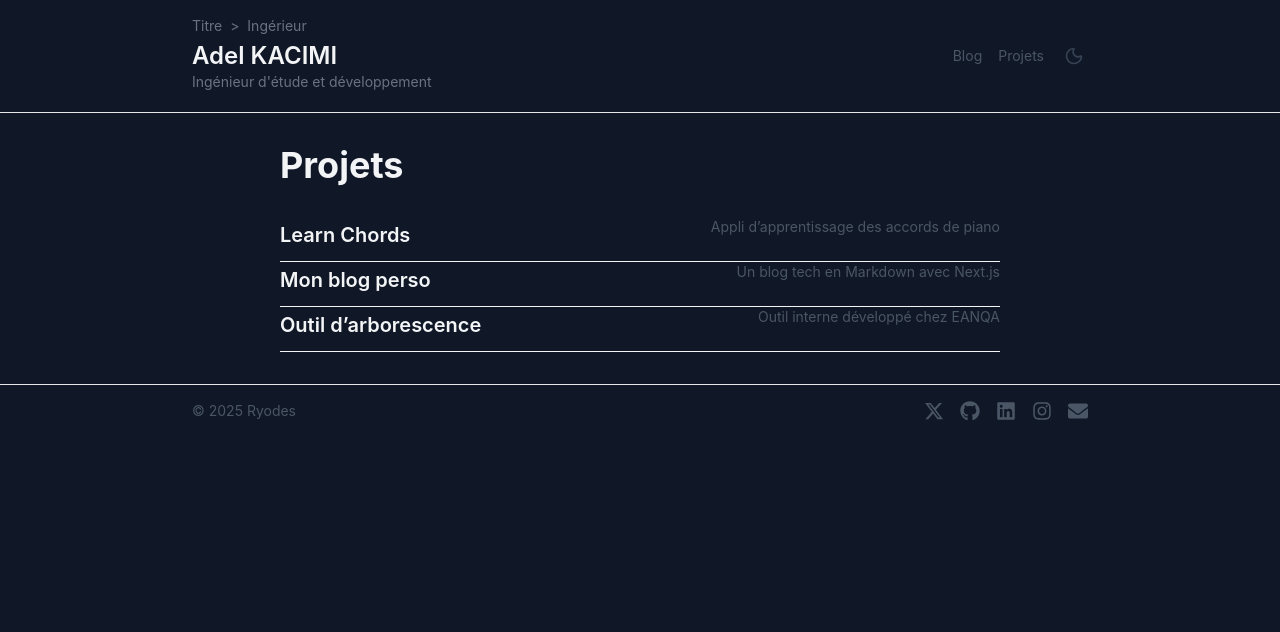
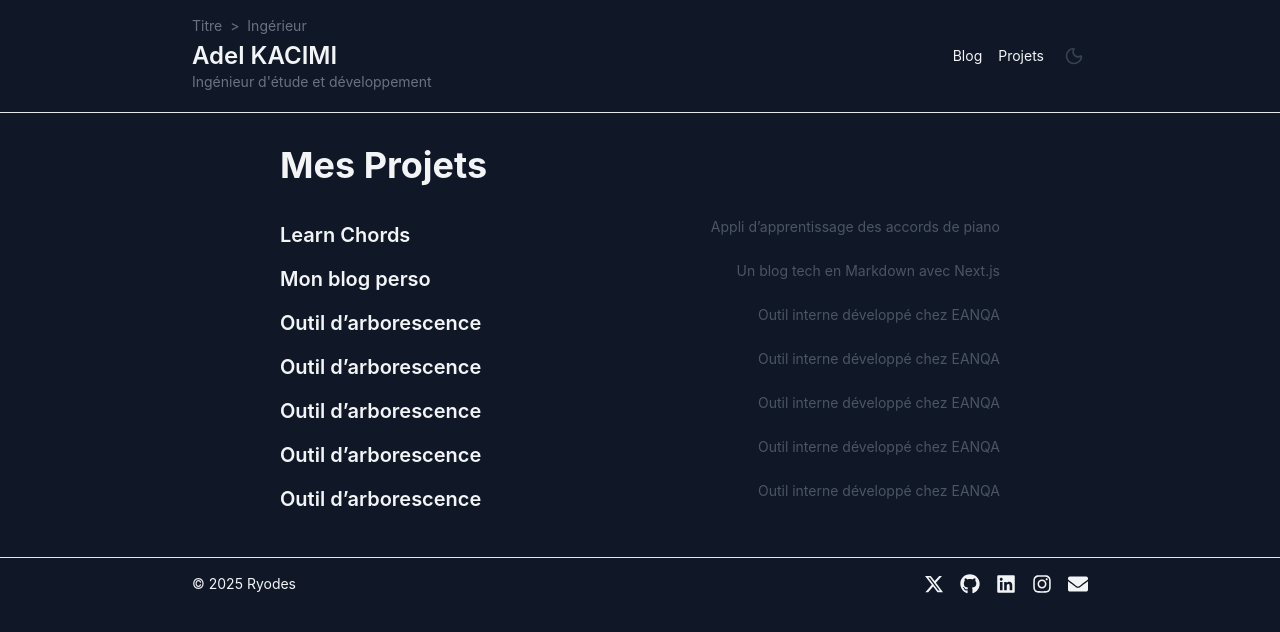
Before and after one commit to ryodes/portfolio-nextjs, a Next.js app: page /projets in a window 1280 px wide. Shown: the top 632 px of the page. Built offline with nearby package versions, Linux system fonts and the light colour scheme.

Commit message:
blog done, miss organization

```diff
--- a/src/app/projets/[slug]/page.tsx
+++ b/src/app/projets/[slug]/page.tsx
@@ -1,22 +1,38 @@
+import { projets } from "@/lib/projets";
+import { notFound } from "next/navigation";
+
 interface ProjetDetailProps {
-  params: { slug: string };
+  params: {
+    slug: string;
+  };
 }
 
-export default function ProjetDetailPage({ params }: ProjetDetailProps) {
-  const { slug } = params;
+export default async function ProjetDetailPage({ params }: ProjetDetailProps) {
+  const { slug } = await params;
 
-  // En vrai, tu peux fetcher une vraie source ou importer un objet local
+  const projet = projets.find((p) => p.slug === slug);
+
+  if (!projet) {
+    return notFound();
+  }
+
   return (
     <main className="max-w-3xl mx-auto px-6 py-8">
-      <h1 className="text-3xl font-bold mb-4">Détails du projet : {slug}</h1>
-      <p className="mb-4 text-gray-700">
-        Ici tu peux ajouter une description détaillée du projet, des captures
-        d’écran, des liens, etc.
-      </p>
-
-      <p className="text-sm text-blue-600 underline cursor-pointer">
-        🔗 Lien vers le projet (externe)
-      </p>
+      <h1 className="text-3xl font-bold mb-4">{projet.nom}</h1>
+      <p className="mb-4">{projet.content}</p>
+      {/* {projet.images.map((img, idx) => (
+        <img key={idx} src={img} alt="" className="mb-4 rounded shadow" />
+      ))} */}
+      {projet.link && (
+        <a
+          href={projet.link}
+          target="_blank"
+          rel="noopener noreferrer"
+          className="text-blue-600 underline"
+        >
+          Voir le projet en ligne
+        </a>
+      )}
     </main>
   );
 }
--- a/src/app/projets/page.tsx
+++ b/src/app/projets/page.tsx
@@ -1,32 +1,15 @@
+import { projets } from "@/lib/projets";
 import Link from "next/link";
-
-const projets = [
-  {
-    slug: "site-piano",
-    nom: "Learn Chords",
-    description: "Appli d’apprentissage des accords de piano",
-  },
-  {
-    slug: "blog-dev",
-    nom: "Mon blog perso",
-    description: "Un blog tech en Markdown avec Next.js",
-  },
-  {
-    slug: "arborescence-eanqa",
-    nom: "Outil d’arborescence",
-    description: "Outil interne développé chez EANQA",
-  },
-];
 
 export default function ProjetsPage() {
   return (
     <main className="max-w-3xl mx-auto px-6 py-8">
-      <h1 className="text-4xl font-bold mb-8">Projets</h1>
+      <h1 className="text-4xl font-bold mb-8">Mes Projets</h1>
 
       <div className="space-y-6">
         {projets.map((projet) => (
           <Link key={projet.slug} href={`/projets/${projet.slug}`}>
-            <div className="flex justify-between items-center border-b pb-2 hover:opacity-80 cursor-pointer">
+            <div className="flex justify-between items-center pb-2 hover:opacity-80 cursor-pointer">
               <h2 className="text-xl font-semibold">{projet.nom}</h2>
               <p className="text-sm text-gray-600">{projet.description}</p>
             </div>
--- a/src/components/Footer.tsx
+++ b/src/components/Footer.tsx
@@ -8,7 +8,7 @@ export default function Footer() {
 
   return (
     <footer className="w-full border-t border-gray-200 dark:border-gray-700 px-6 py-4">
-      <div className="max-w-4xl mx-auto flex justify-between items-center text-sm text-gray-600 dark:text-gray-400">
+      <div className="max-w-4xl mx-auto flex justify-between items-center text-sm">
         <div>© {year} Ryodes</div>
 
         <div className="flex space-x-4 text-xl">
--- a/src/components/Navbar.tsx
+++ b/src/components/Navbar.tsx
@@ -46,22 +46,16 @@ export default function Navbar() {
         </div>
 
         <div className="flex items-center space-x-4">
-          <Link
-            href="/blog"
-            className="text-sm text-gray-600 dark:text-gray-300 hover:underline"
-          >
+          <Link href="/blog" className="text-sm hover:underline">
             Blog
           </Link>
-          <Link
-            href="/projets"
-            className="text-sm text-gray-600 dark:text-gray-300 hover:underline"
-          >
+          <Link href="/projets" className="text-sm hover:underline">
             Projets
           </Link>
           <button
             onClick={toggleTheme}
             aria-label="Switch theme"
-            className="p-1 rounded hover:bg-gray-100 dark:hover:bg-gray-800"
+            className="p-1 rounded dark:hover:bg-gray-500"
           >
             {theme === "dark" ? (
               <Sun className="w-5 h-5 text-yellow-400" />
--- /dev/null
+++ b/src/lib/projets.ts
@@ -0,0 +1,56 @@
+export const projets = [
+  {
+    slug: "site-piano",
+    nom: "Learn Chords",
+    description: "Appli d’apprentissage des accords de piano",
+    content: `Un projet perso dont je suis assez fier, c’est un site web que j’ai créé pour apprendre les accords de piano en temps réel : learn-chords.netlify.app. L’idée m’est venue en apprenant le piano moi-même — je cherchais un outil simple qui détecte les notes jouées sur un clavier MIDI et affiche l’accord correspondant.
+J’ai développé l’application en JavaScript en m’appuyant sur l’API WebMIDI. Pour accélérer le développement, j’ai analysé et adapté un projet open source existant, ce qui m’a permis d’approfondir ma compréhension d’un code que je n’avais pas écrit, de l’améliorer et de le transformer selon mes besoins. Ça a renforcé ma capacité à lire, interpréter et restructurer du code tiers de manière efficace.
+Ce projet m’a aussi permis de mettre en pratique mes compétences front-end, la gestion d’événements en temps réel, et de penser UX pour garder une interface simple et claire. Enfin, j’ai commencé à explorer une version mobile native (iOS) avec une WebView et un bridge vers CoreMIDI, ce qui m’a poussé à sortir de ma zone de confort.`,
+    link: "https://learn-chords.netlify.app/",
+    github: "https://github.com/ryodes/pianoLeaner",
+  },
+  {
+    slug: "blog-dev",
+    nom: "Mon blog perso",
+    description: "Un blog tech en Markdown avec Next.js",
+    link: "",
+    github: "https://github.com/ryodes/portfolio-nextjs",
+  },
+  {
+    slug: "arborescence-eanqa",
+    nom: "Outil d’arborescence",
+    description: "Outil interne développé chez EANQA",
+    link: "",
+    github: "",
+  },
+  {
+    slug: "AXA test",
+    nom: "Outil d’arborescence",
+    description: "Outil interne développé chez EANQA",
+    link: "https://ryodes.github.io/test-technique-axa-frontend/",
+    github:
+      "https://github.com/ryodes/test-technique-axa-frontend/settings/pages",
+  },
+  {
+    slug: "Lua Projects",
+    nom: "Outil d’arborescence",
+    description: "Outil interne développé chez EANQA",
+    link: "https://ryodes.github.io/test-technique-axa-frontend/",
+    github:
+      "https://github.com/ryodes/test-technique-axa-frontend/settings/pages",
+  },
+  {
+    slug: "sudoku game",
+    nom: "Outil d’arborescence",
+    description: "Outil interne développé chez EANQA",
+    link: "https://ryodes.github.io/sudoku//",
+    github: "https://github.com/ryodes/sudoku",
+  },
+  {
+    slug: "fastcliker",
+    nom: "Outil d’arborescence",
+    description: "Outil interne développé chez EANQA",
+    link: "https://ryodes.github.io/test-technique-axa-frontend/",
+    github: "https://github.com/ryodes/fastcliker",
+  },
+];
```
